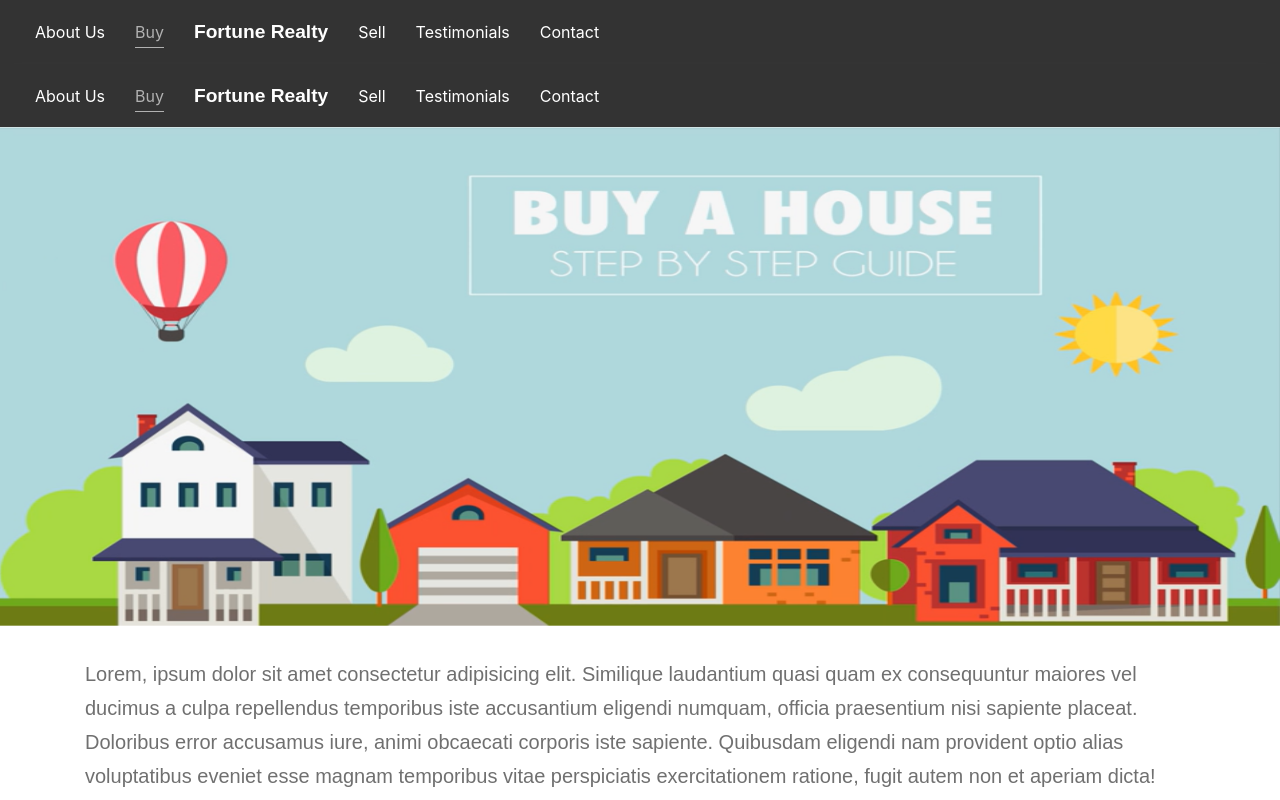
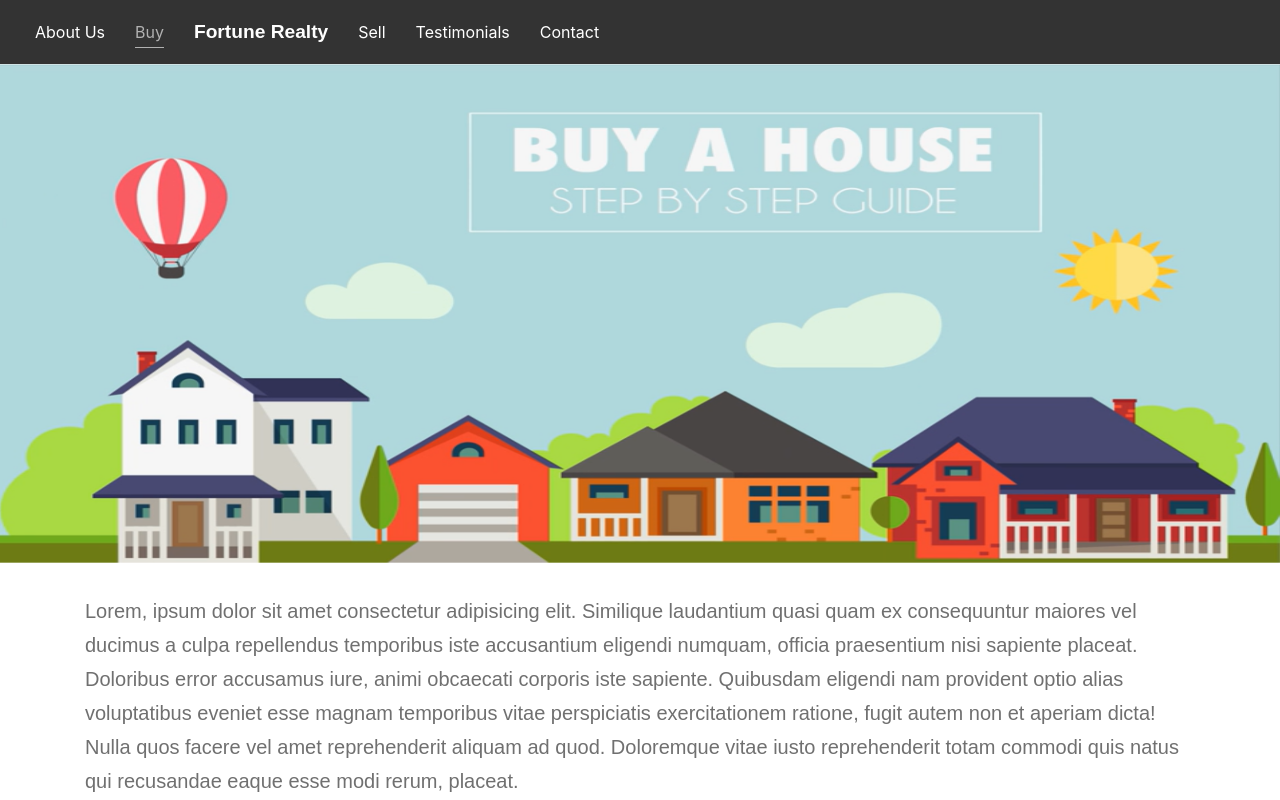
Before and after one commit to kalmontee/FortuneRealty, a React (Create React App) app in the folder client/: page /buy in a window 1280 px wide. Shown: the top 800 px of the page. Built offline with nearby package versions, Linux system fonts and the light colour scheme.

Commit message:
Removed the NavBar Component

```diff
--- a/client/src/pages/Buy.js
+++ b/client/src/pages/Buy.js
@@ -1,6 +1,5 @@
 import React, { Component } from 'react';
 import { Container } from '../components/Grid/Grid';
-import NavBar from '../components/NavBar/NavBar';
 import buyHomeImg from '../assets/images/buyHome.png';
 import BuyForm from '../components/BuyForm/index';
 
@@ -57,7 +56,6 @@ class Buy extends Component {
 
     return (
       <section>
-        <NavBar />
         <div className="intro">
           <img
             src={buyHomeImg}
```
